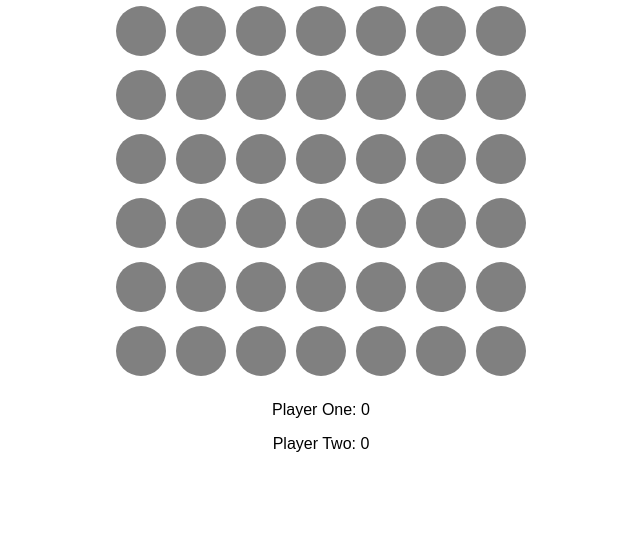
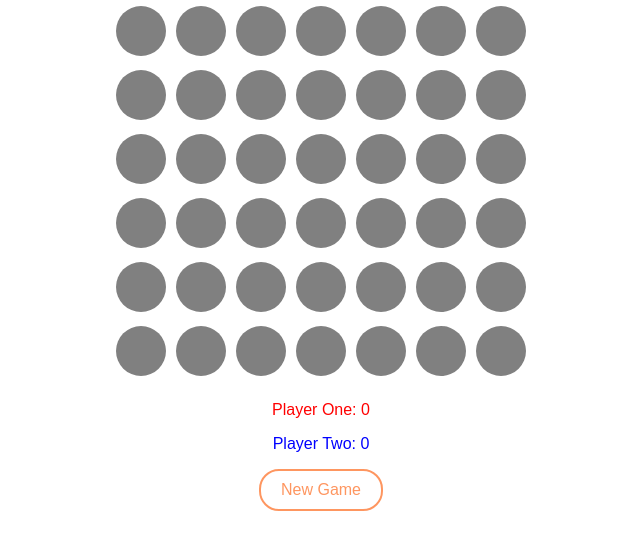
Before and after one commit to jchoo157/connect4, a React app: page / in a window 1280 px wide. Shown: the part 79-628 px from the top of the page, without its empty margins (319-959 px from the left). Built offline with nearby package versions, Linux system fonts and the light colour scheme.

Commit message:
tweak styling and check for tie game

```diff
--- a/src/css/styles.css
+++ b/src/css/styles.css
@@ -5,11 +5,24 @@ html, body {
 .game-container {
   text-align: center;
 
-  .player-one {
+  .player-one, .red {
     color: red;
   }
 
-  .player-two {
+  .new-game-btn {
+    display: inline-block;
+    padding: 10px 20px;
+    border-radius: 20px;
+    border: 2px solid #fe9660;
+    color: #fe9660;
+    cursor: pointer;
+
+    &:hover {
+      opacity: 0.7;
+    };
+  }
+
+  .player-two, .blue {
     color: blue;
   }
 
--- a/src/js/components/App.js
+++ b/src/js/components/App.js
@@ -8,6 +8,7 @@ export default class App extends Component {
       gameBoard: this.createGame(7, 6),
       playerTurn: 'Player One',
       winner: false,
+      tie: false,
       score: {
         'Player One': 0,
         'Player Two': 0
@@ -198,6 +199,18 @@ export default class App extends Component {
     return count == 4
   }
 
+  checkTieGame() {
+    const {gameBoard} = this.state;
+
+    for(var i = 0; i < gameBoard.length; i++) {
+      if (gameBoard[i].includes('-')) {
+        return false
+      }
+    }
+
+    return true
+  }
+
   checkIfWinner(rowIndex, colIndex) {
     const {playerTurn, score} = this.state;
     let nextPlayer = playerTurn == 'Player One' ? 'Player Two' : 'Player One';
@@ -211,25 +224,28 @@ export default class App extends Component {
       let copyScore = Object.assign({}, score);
       copyScore[playerTurn] += 1
       this.setState({winner: true, score: copyScore})
+    } else if (this.checkTieGame()) {
+      this.setState({tie: true})
     } else {
       this.setState({playerTurn: nextPlayer})
     }
   }
 
   render() {
-    const {playerTurn, winner, score} = this.state;
+    const {playerTurn, winner, score, tie} = this.state;
     let headerClass = playerTurn == 'Player One' ? 'player-one' : 'player-two';
 
     return (
       <div className="game-container">
         <h1 className={headerClass}>{winner ? `${playerTurn} has won!` : playerTurn}</h1>
-        {winner ? <button onClick={this.resetGame}>New Game</button> : null}
+        <h1>{tie ? "TIE GAME" : null}</h1>
         <div className="board">
           {this.displayGame()}
         </div>
         <div className="score">
-          <p>Player One: {score['Player One']}</p>
-          <p>Player Two: {score['Player Two']}</p>
+          <p className="red">Player One: {score['Player One']}</p>
+          <p className="blue">Player Two: {score['Player Two']}</p>
+          <div className="new-game-btn" onClick={this.resetGame}>New Game</div>
         </div>
       </div>
     )
```
